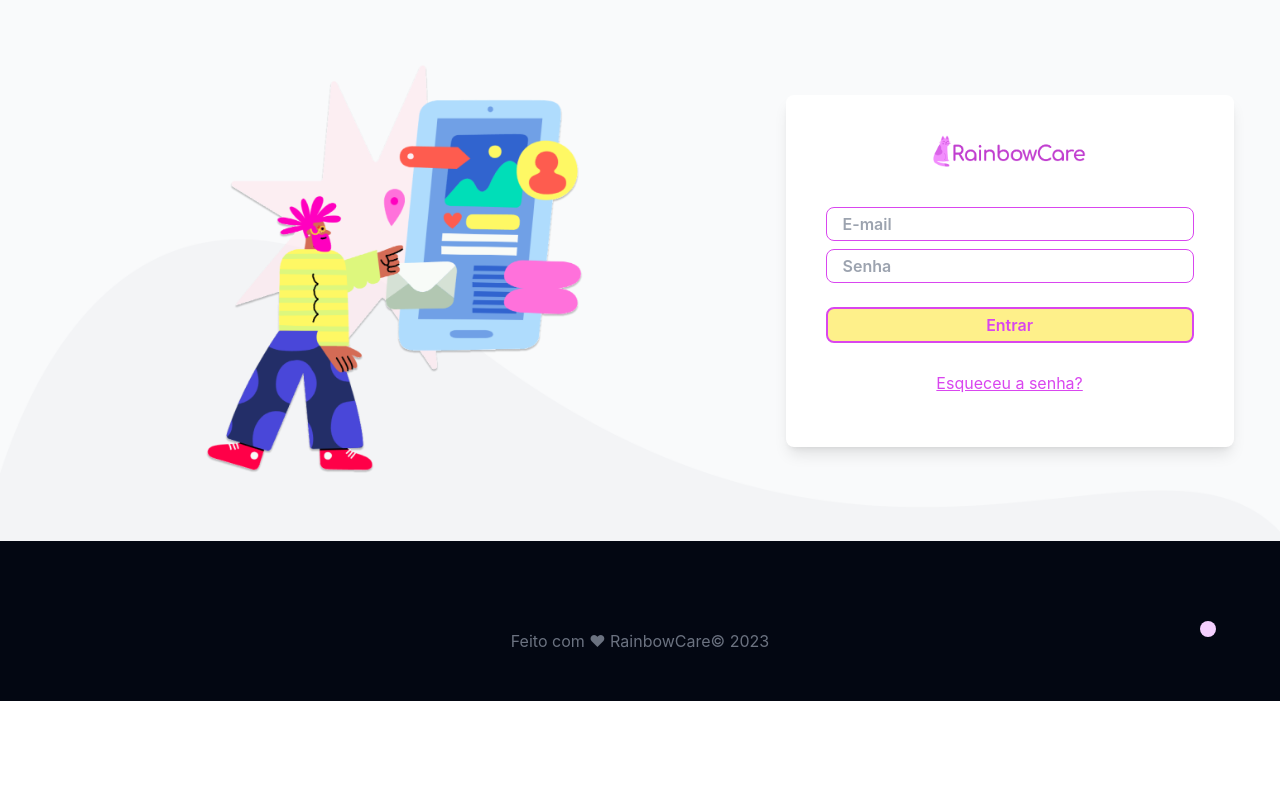
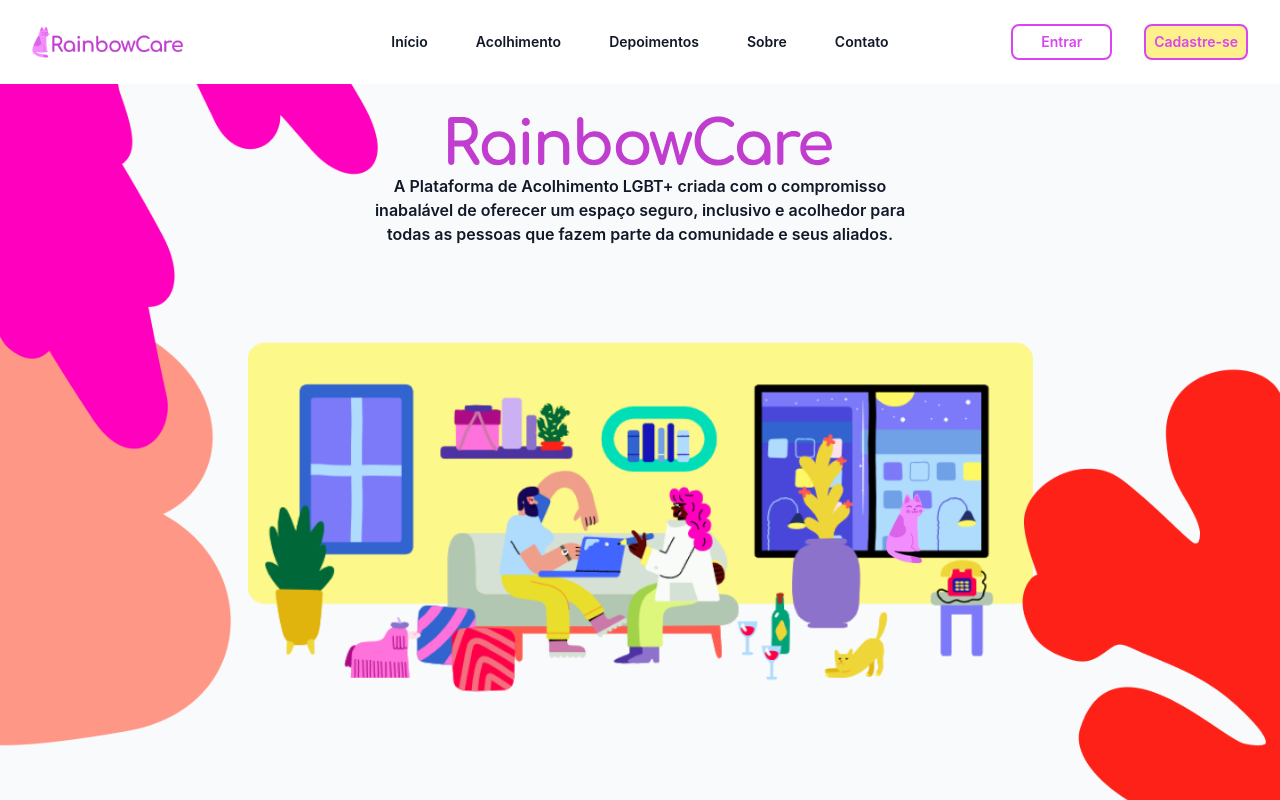
Before and after one commit to hiaaenry/RainbowCare, a React (Create React App) app in the folder front-end/: page / in a window 1280 px wide. Shown: the top 800 px of the page. Built offline with nearby package versions, Linux system fonts and the light colour scheme.

Commit message:
:lipstick: feat: scroll styling

```diff
--- a/front-end/package.json
+++ b/front-end/package.json
@@ -10,6 +10,7 @@
     "react": "^18.2.0",
     "react-dom": "^18.2.0",
     "react-scripts": "^5.0.1",
+    "react-scroll": "^1.9.0",
     "web-vitals": "^3.5.0"
   },
   "scripts": {
--- a/front-end/src/App.jsx
+++ b/front-end/src/App.jsx
@@ -9,11 +9,11 @@ import Login from './Login';
 function App() {
   return (
     <div className="App">
-      {/* <Header />
+      <Header />
       <Home />
       <Sobre />
-      <Footer /> */}
-      <Login/>
+      <Footer />
+      {/*<Login/>*/}
     </div>
   )
 }
--- a/front-end/src/components/Navbar.jsx
+++ b/front-end/src/components/Navbar.jsx
@@ -1,3 +1,4 @@
+
 function Navbar(){
   return(
       <div className='navbar'>
@@ -13,7 +14,7 @@ function Navbar(){
             </div>
 
             <div className='item-menu'>
-              <a  href='#'>Início</a>
+              <a href='#'>Início</a>
               <a href='#'>Sobre</a>
               <a href='#'>Depoimentos</a>
               <a href='#'>Contatos</a>
--- a/front-end/src/components/pages/Home.jsx
+++ b/front-end/src/components/pages/Home.jsx
@@ -1,6 +1,8 @@
+
+
 function Home() {
     return (
-        <>
+        <div id="Início">
             <div className="relative z-20 flex bg-scroll bg-cover bg-center overflow-hidden h-screen bg-gray-50" style={{ backgroundImage: "url('./background/home-banner-1.png')" }}>
                 <div class="relative mt-8 hidden sm:block">
                     <img src="name-rainbowcare-vector.svg" class="max-w-xs m-auto md:max-w-sm" />
@@ -17,7 +19,7 @@ function Home() {
 
             <div className="relative z-20 flex bg-scroll bg-auto overflow-hidden h-screen bg-gray-50" style={{ backgroundImage: "url('./background/home-banner-4.png')" }}>
             </div>
-        </>
+        </div>
     );
 }
 
--- a/front-end/src/components/pages/Sobre.jsx
+++ b/front-end/src/components/pages/Sobre.jsx
@@ -1,8 +1,7 @@
-
 
 function Sobre(){
     return(
-        <div className='home'>
+        <div className='home' id='sobre'>
             <div className='center'>
                 <div className='sobre-page'>
 
--- a/front-end/src/components/surfaces/Footer.jsx
+++ b/front-end/src/components/surfaces/Footer.jsx
@@ -1,7 +1,7 @@
 function Footer() {
     return (
         <>
-            <footer className="bg-gray-950">
+            <footer className="bg-gray-950" id="footer">
                 <div className="container justify-center items-end">
                     <div className="pb-10 w-full h-full flex">
                         <div className="lg:flex-1 lg:justify-center">
--- a/front-end/src/components/surfaces/Header.jsx
+++ b/front-end/src/components/surfaces/Header.jsx
@@ -1,3 +1,5 @@
+import { Link } from 'react-scroll';
+
 function Header() {
   return (
     <>
@@ -9,11 +11,11 @@ function Header() {
             </a>
           </div>
           <div class="hidden lg:flex lg:gap-x-12">
-            <a href="#" class="text-sm font-semibold leading-6 text-gray-900 hover:text-fuchsia-500">Início</a>
-            <a href="#" class="text-sm font-semibold leading-6 text-gray-900 hover:text-fuchsia-500">Acolhimento</a>
+            <a href='#' class="text-sm font-semibold leading-6 text-gray-900 hover:text-fuchsia-500">Início</a>
+            <Link to='#' smooth={true} offset={50} class="text-sm font-semibold leading-6 text-gray-900 hover:text-fuchsia-500">Acolhimento</Link>
             <a href="#" class="text-sm font-semibold leading-6 text-gray-900 hover:text-fuchsia-500">Depoimentos</a>
-            <a href="#" class="text-sm font-semibold leading-6 text-gray-900 hover:text-fuchsia-500">Sobre</a>
-            <a href="#" class="text-sm font-semibold leading-6 text-gray-900 hover:text-fuchsia-500">Contato</a>
+            <Link to='sobre' smooth={true} offset={-100} duration={800} class="text-sm font-semibold leading-6 text-gray-900 hover:text-fuchsia-500">Sobre</Link>
+            <Link to='footer' smooth={true} offset={-100} duration={800} class="text-sm font-semibold leading-6 text-gray-900 hover:text-fuchsia-500">Contato</Link>
           </div>
           <div class="hidden lg:flex lg:flex-1 lg:justify-end">
             <button href="Login.jsx"
```
Also changed, not shown: 2 other files (tests, documents, lock files or other folders).
